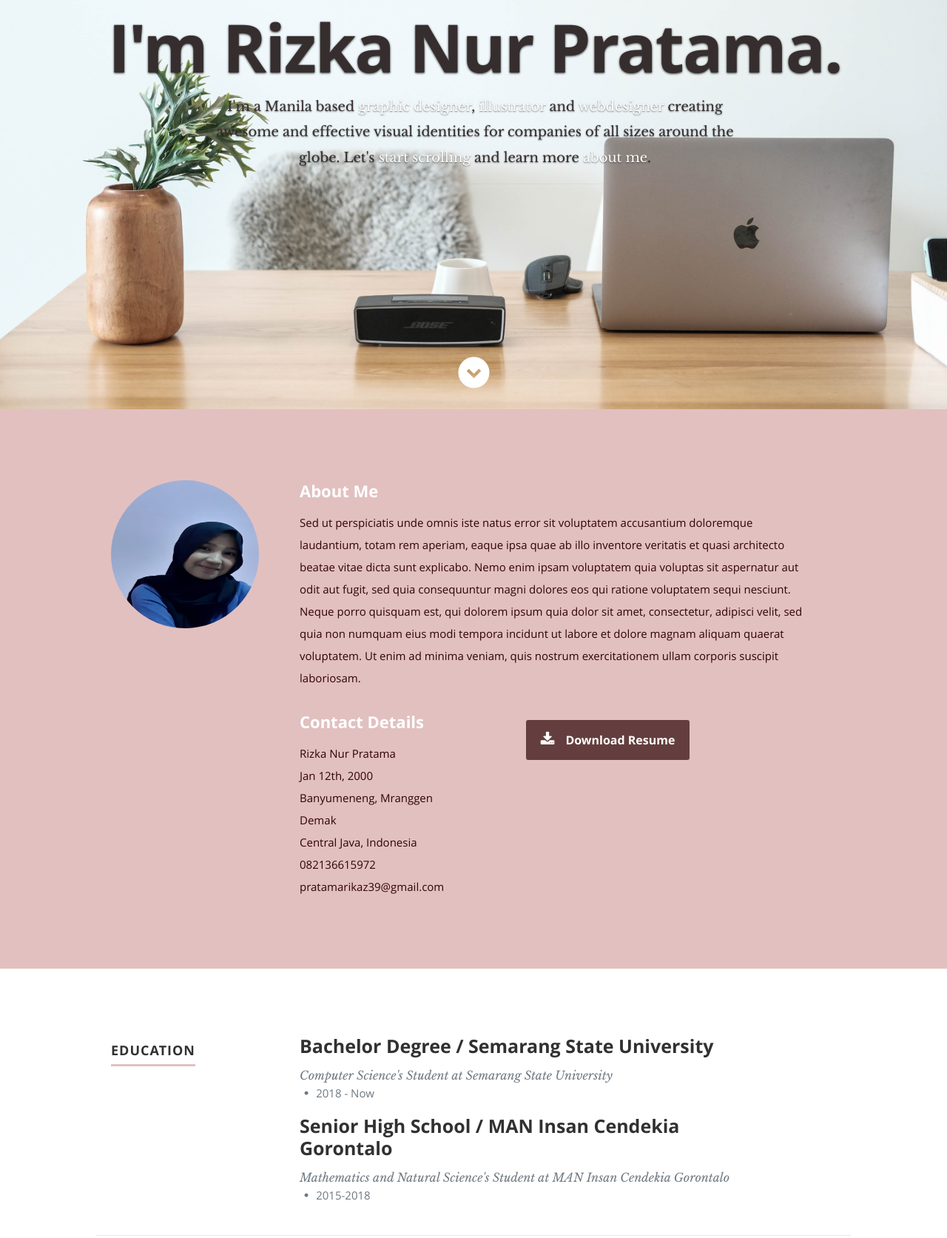
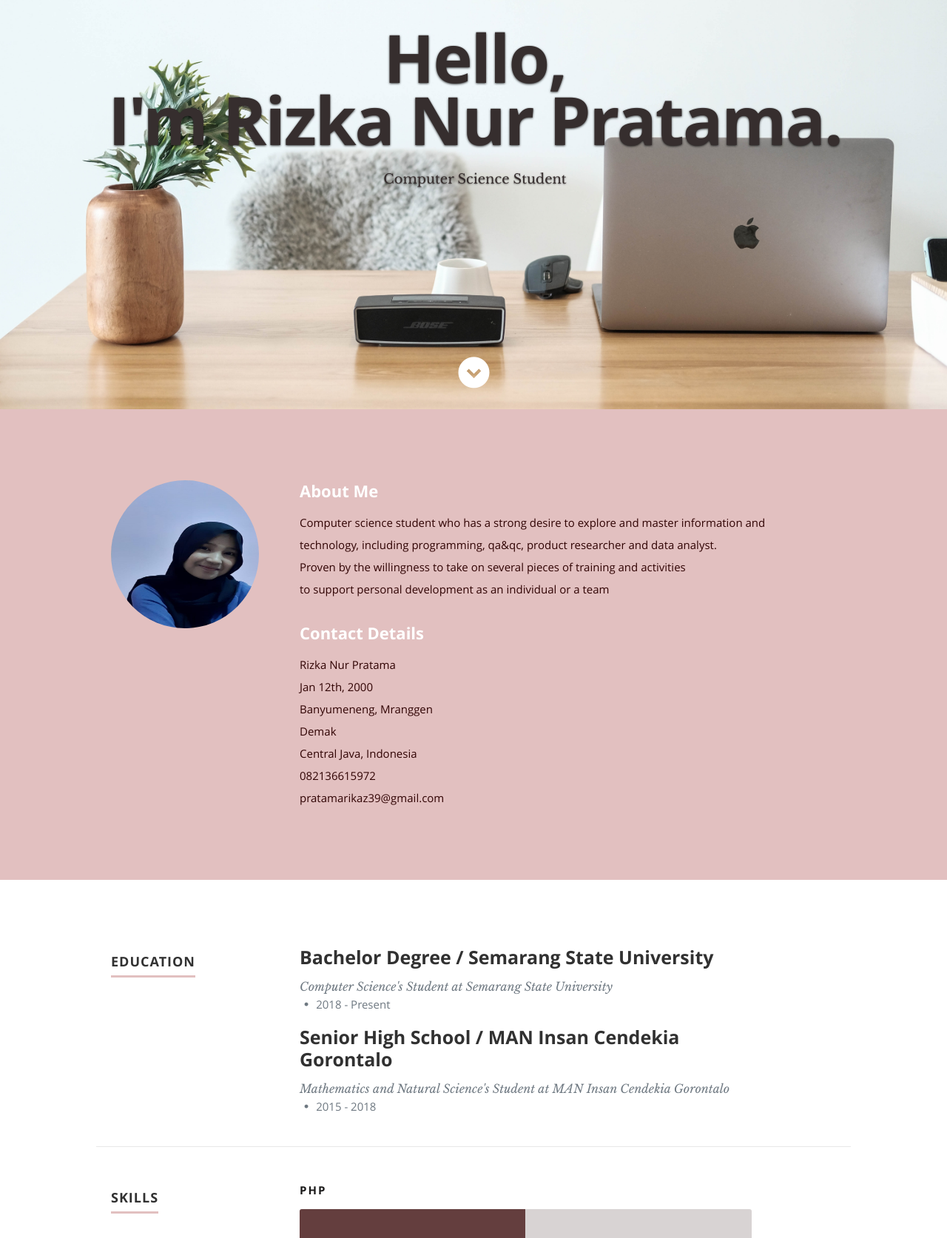
Before and after one commit to rizkanp/rizkanp.github.io, a plain HTML site: page index.html in a window 1280 px wide. Shown: the part 247-1920 px from the top of the page at 74% size. Drawn offline with nearby package versions, Linux system fonts and the light colour scheme.

Commit message:
Update index.html

```diff
--- a/index.html
+++ b/index.html
@@ -54,11 +54,9 @@
 
       <div class="row banner">
          <div class="banner-text">
-            <h1 class="responsive-headline">I'm Rizka Nur Pratama.</h1> <br>
-            <h3>I'm a Manila based <span>graphic designer</span>, <span>illustrator</span> and <span>webdesigner</span> creating awesome and
-            effective visual identities for companies of all sizes around the globe. Let's <a class="smoothscroll" href="#about">start scrolling</a>
-            and learn more <a class="smoothscroll" href="#about">about me</a>.</h3>
-            <hr />
+            <h1 class="responsive-headline">Hello, <br/> <br/>
+               I'm Rizka Nur Pratama.</h1> <br/>
+               <h3>Computer Science Student</h3>
          </div>
       </div>
 
@@ -85,13 +83,10 @@
 
             <h2>About Me</h2>
 
-            <p>Sed ut perspiciatis unde omnis iste natus error sit voluptatem accusantium doloremque laudantium, totam rem aperiam,
-            eaque ipsa quae ab illo inventore veritatis et quasi architecto beatae vitae dicta sunt explicabo. Nemo enim ipsam
-            voluptatem quia voluptas sit aspernatur aut odit aut fugit, sed quia consequuntur magni dolores eos qui ratione
-            voluptatem sequi nesciunt. Neque porro quisquam est, qui dolorem ipsum quia dolor sit amet, consectetur, adipisci velit,
-            sed quia non numquam eius modi tempora incidunt ut labore et dolore magnam aliquam quaerat voluptatem.
-            Ut enim ad minima veniam, quis nostrum exercitationem ullam corporis suscipit laboriosam.
-            </p>
+            <p>Computer science student who has a strong desire to explore and  master information and technology,
+               including programming, qa&qc, product researcher and data analyst. <br/>
+               Proven by the willingness to take on several pieces of training and activities <br/>
+               to support personal development as an individual or a team</p>
 
             <div class="row">
 
@@ -111,13 +106,6 @@
 
                </div>
 
-               <div class="columns download">
-                  <p>
-                     <a href="#" class="button"><i class="fa fa-download"></i>Download Resume</a>
-                  </p>
-               </div>
-
-            </div> <!-- end row -->
 
          </div> <!-- end .main-col -->
 
@@ -147,7 +135,7 @@
                   <h3>Bachelor Degree / Semarang State University</h3>
                   <p class="info">Computer Science's Student at Semarang State University <br/>
                   <span>&bull;</span>
-                  <em class="date">2018 - Now</em></p>
+                  <em class="date">2018 - Present</em></p>
 
               </div>
 
@@ -159,7 +147,7 @@
 
                   <h3>Senior High School / MAN Insan Cendekia Gorontalo</h3>
                   <p class="info">Mathematics and Natural Science's Student at MAN Insan Cendekia Gorontalo <br>
-                  <span>&bull;</span> <em class="date">2015-2018</em></p>
+                  <span>&bull;</span> <em class="date">2015 - 2018</em></p>
 
               </div>
 
@@ -184,13 +172,11 @@
 
 				   <ul class="skills">
 					   <li><span class="bar-expand php"></span><em>PHP</em></li>
-                  <li><span class="bar-expand laravel"></span><em>LARAVEL</em></li>
                   <li><span class="bar-expand mysql"></span><em>MYSQL</em></li>
-                  <li><span class="bar-expand codeigneiter"></span><em>CODEIGNEITER</em></li>
+                  <li><span class="bar-expand codeigneiter"></span><em>CODEIGNITER</em></li>
                   <li><span class="bar-expand bootstrap"></span><em>BOOTSTRAP</em></li>
 						<li><span class="bar-expand css"></span><em>CSS</em></li>
                   <li><span class="bar-expand html5"></span><em>HTML5</em></li>
-                  <li><span class="bar-expand javascript"></span><em>JAVASCRIPT</em></li>
                   <li><span class="bar-expand python"></span><em>PYTHON</em></li>
 					</ul>
 
```
